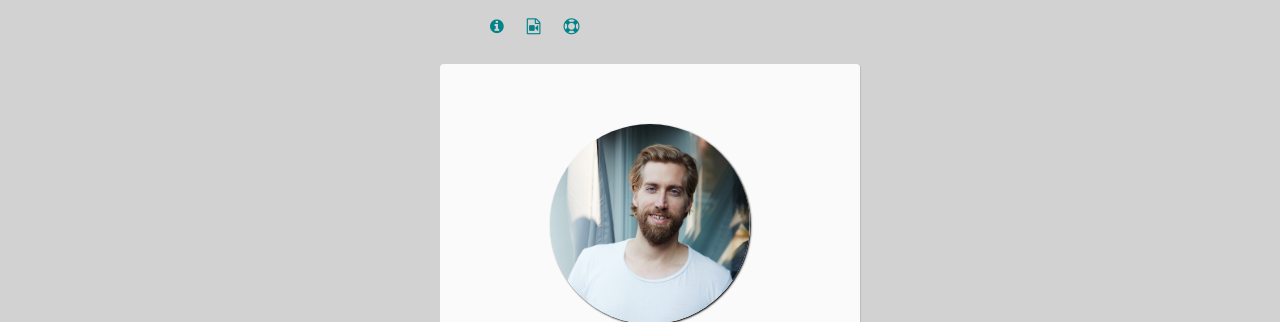
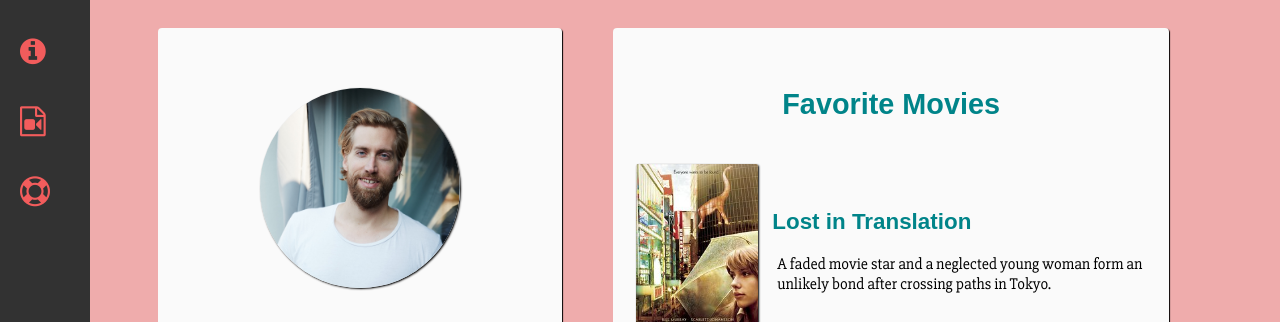
Before and after one commit to FForstbach/profile, a plain HTML site: page index.html in a window 1280 px wide. Shown: the top 322 px of the page. Drawn offline with Linux system fonts and the light colour scheme; a web font is replaced by a local one.

Commit message:
updated floating divs

```diff
--- a/style.css
+++ b/style.css
@@ -1,7 +1,8 @@
+/* Here goes your CSS */
 /* Here goes your CSS */
 
 body {
-  background-color: rgb(210,210,210);
+  background-color: rgb(239, 172, 172);
   font-family: 'Slabo 27px', serif;
 }
 
@@ -11,12 +12,12 @@ img {
 }
 
 div {
-  width: 400px;
   margin: auto;
 }
 
 ul {
   list-style-type: none;
+  padding: 0;
 }
 
 li {
@@ -24,14 +25,14 @@ li {
   display: inline;
 }
 
-i {
-  color: #008489;
-  margin: 10px;
-}
-
 a {
   text-decoration: none;
   color: #008489;
+}
+
+.container {
+  width: 80% ;
+  margin: 0 0 0 150px;
 }
 
 a:hover {
@@ -61,8 +62,17 @@ p {
   margin: 5px 5px;
 }
 
+i {
+  color: #008489;
+  margin: 20px;
+}
+
 .text-center {
   text-align: center;
+}
+
+.list-inline {
+  display: inline;
 }
 
 .card {
@@ -70,13 +80,46 @@ p {
   border-radius: 4px;
   padding: 40px 10px;
   margin: 20px 0;
-  box-shadow: 1px 1px 1px #bcbaba;
+  box-shadow: 1px 1px 1px black;
+}
+
+#sidebar {
+  position: fixed;
+  width: 90px;
+  left: 0;
+  top: 0;
+  bottom: 0;
+  background-color: rgb(50,50,50)
+}
+
+#sidebar i:hover {
+  color: #EFACAC;
+  font-size: 30px;
+}
+
+#sidebar i {
+  color: #f25c5c;
+  font-size: 30px;
 }
 
 #movies img {
   height: 180px;
   width: auto;
   border-radius: 2px;
+}
+
+#clear {
+  clear: both;
+}
+
+#left {
+  float: left;
+  width: 40%;
+}
+
+#right {
+  float: right;
+  width: 55%;
 }
 
 #intro img {
```
